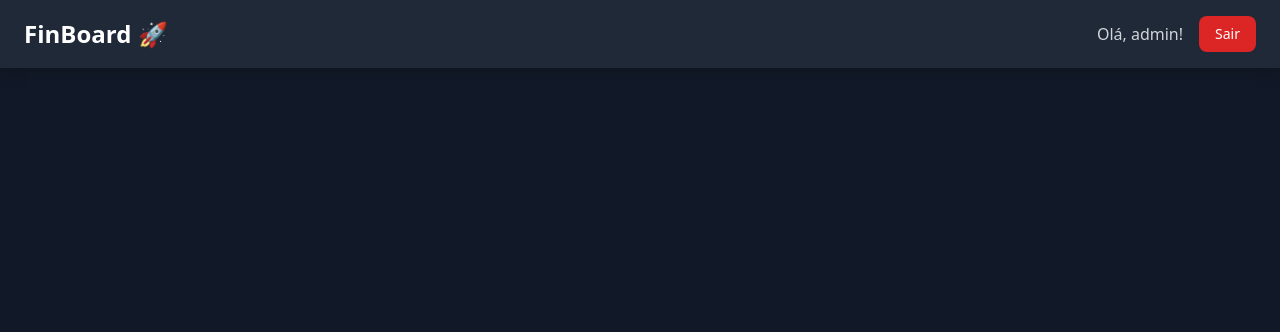
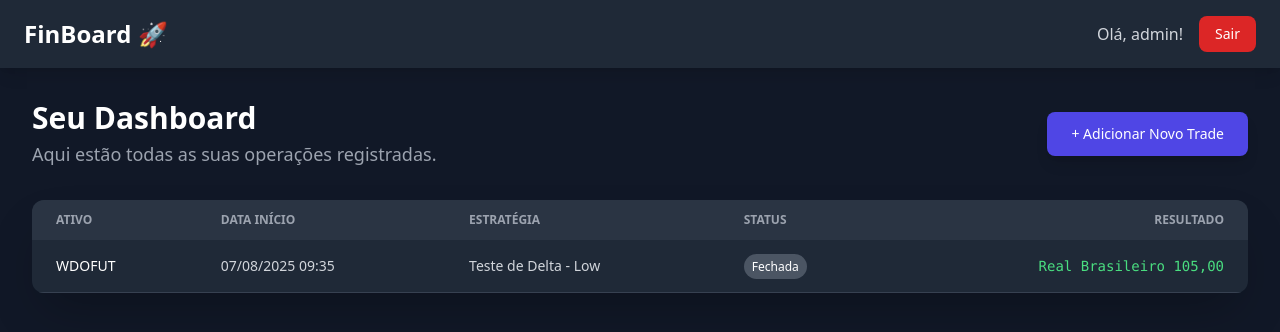
Before and after one commit to bobdreads/FinBoard, a Django app: page / in a window 1280 px wide. Shown: the top 332 px of the page. Run offline with Django 5.2, Linux system fonts and the light colour scheme; a user stored in the database is signed in; data comes from the database, SQL or seed files in the repository; both versions use the stored data as it was after the commit; parts of the project's set-up code (start-up, migrations or seed data) failed here and were passed over.

Commit message:
feat: adicionar modelos de Account e Transaction, atualizar Operation e criar a view home com operações do usuário

```diff
--- a/core/static/core/css/output.css
+++ b/core/static/core/css/output.css
@@ -816,12 +816,20 @@ select {
   margin-top: 0.25rem;
 }
 
+.mt-4 {
+  margin-top: 1rem;
+}
+
 .block {
   display: block;
 }
 
 .flex {
   display: flex;
+}
+
+.table {
+  display: table;
 }
 
 .grid {
@@ -844,12 +852,24 @@ select {
   width: 100%;
 }
 
+.min-w-full {
+  min-width: 100%;
+}
+
 .max-w-6xl {
   max-width: 72rem;
 }
 
 .grid-cols-1 {
   grid-template-columns: repeat(1, minmax(0, 1fr));
+}
+
+.flex-col {
+  flex-direction: column;
+}
+
+.items-start {
+  align-items: flex-start;
 }
 
 .items-center {
@@ -880,6 +900,14 @@ select {
   overflow: hidden;
 }
 
+.overflow-x-auto {
+  overflow-x: auto;
+}
+
+.whitespace-nowrap {
+  white-space: nowrap;
+}
+
 .rounded-2xl {
   border-radius: 1rem;
 }
@@ -892,13 +920,30 @@ select {
   border-radius: 0.375rem;
 }
 
+.rounded-full {
+  border-radius: 9999px;
+}
+
+.rounded-xl {
+  border-radius: 0.75rem;
+}
+
 .border {
   border-width: 1px;
+}
+
+.border-b {
+  border-bottom-width: 1px;
 }
 
 .border-gray-600 {
   --tw-border-opacity: 1;
   border-color: rgb(75 85 99 / var(--tw-border-opacity));
+}
+
+.border-gray-700 {
+  --tw-border-opacity: 1;
+  border-color: rgb(55 65 81 / var(--tw-border-opacity));
 }
 
 .bg-gray-700 {
@@ -928,6 +973,20 @@ select {
 .bg-red-600 {
   --tw-bg-opacity: 1;
   background-color: rgb(220 38 38 / var(--tw-bg-opacity));
+}
+
+.bg-blue-900 {
+  --tw-bg-opacity: 1;
+  background-color: rgb(30 58 138 / var(--tw-bg-opacity));
+}
+
+.bg-gray-600 {
+  --tw-bg-opacity: 1;
+  background-color: rgb(75 85 99 / var(--tw-bg-opacity));
+}
+
+.bg-gray-700\/50 {
+  background-color: rgb(55 65 81 / 0.5);
 }
 
 .object-cover {
@@ -981,8 +1040,40 @@ select {
   padding-bottom: 1rem;
 }
 
+.px-2 {
+  padding-left: 0.5rem;
+  padding-right: 0.5rem;
+}
+
+.py-1 {
+  padding-top: 0.25rem;
+  padding-bottom: 0.25rem;
+}
+
+.py-10 {
+  padding-top: 2.5rem;
+  padding-bottom: 2.5rem;
+}
+
+.py-8 {
+  padding-top: 2rem;
+  padding-bottom: 2rem;
+}
+
+.text-left {
+  text-align: left;
+}
+
 .text-center {
   text-align: center;
+}
+
+.text-right {
+  text-align: right;
+}
+
+.font-mono {
+  font-family: ui-monospace, SFMono-Regular, Menlo, Monaco, Consolas, "Liberation Mono", "Courier New", monospace;
 }
 
 .text-4xl {
@@ -1005,6 +1096,16 @@ select {
   line-height: 2rem;
 }
 
+.text-3xl {
+  font-size: 1.875rem;
+  line-height: 2.25rem;
+}
+
+.text-lg {
+  font-size: 1.125rem;
+  line-height: 1.75rem;
+}
+
 .font-bold {
   font-weight: 700;
 }
@@ -1015,6 +1116,10 @@ select {
 
 .font-medium {
   font-weight: 500;
+}
+
+.uppercase {
+  text-transform: uppercase;
 }
 
 .text-gray-300 {
@@ -1040,6 +1145,21 @@ select {
 .text-white {
   --tw-text-opacity: 1;
   color: rgb(255 255 255 / var(--tw-text-opacity));
+}
+
+.text-blue-200 {
+  --tw-text-opacity: 1;
+  color: rgb(191 219 254 / var(--tw-text-opacity));
+}
+
+.text-gray-500 {
+  --tw-text-opacity: 1;
+  color: rgb(107 114 128 / var(--tw-text-opacity));
+}
+
+.text-green-400 {
+  --tw-text-opacity: 1;
+  color: rgb(74 222 128 / var(--tw-text-opacity));
 }
 
 .shadow-2xl {
@@ -1072,6 +1192,10 @@ select {
 .hover\:bg-red-700:hover {
   --tw-bg-opacity: 1;
   background-color: rgb(185 28 28 / var(--tw-bg-opacity));
+}
+
+.hover\:bg-gray-700\/40:hover {
+  background-color: rgb(55 65 81 / 0.4);
 }
 
 .hover\:text-indigo-400:hover {
@@ -1109,6 +1233,25 @@ select {
   --tw-ring-color: rgb(99 102 241 / var(--tw-ring-opacity));
 }
 
+@media (min-width: 640px) {
+  .sm\:mt-0 {
+    margin-top: 0px;
+  }
+
+  .sm\:flex-row {
+    flex-direction: row;
+  }
+
+  .sm\:items-center {
+    align-items: center;
+  }
+
+  .sm\:px-6 {
+    padding-left: 1.5rem;
+    padding-right: 1.5rem;
+  }
+}
+
 @media (min-width: 768px) {
   .md\:block {
     display: block;
@@ -1122,3 +1265,10 @@ select {
     padding: 3rem;
   }
 }
+
+@media (min-width: 1024px) {
+  .lg\:px-8 {
+    padding-left: 2rem;
+    padding-right: 2rem;
+  }
+}
--- /dev/null
+++ b/core/templates/core/home.html
@@ -0,0 +1,64 @@
+{% extends 'core/base.html' %}
+
+{% block content %}
+<div class="container mx-auto px-4 sm:px-6 lg:px-8 py-8">
+
+    <div class="flex flex-col sm:flex-row justify-between items-start sm:items-center mb-8">
+        <div>
+            <h1 class="text-3xl font-bold text-white">Seu Dashboard</h1>
+            <p class="mt-1 text-lg text-gray-400">Aqui estão todas as suas operações registradas.</p>
+        </div>
+        <a href="#" class="mt-4 sm:mt-0 px-6 py-3 text-sm font-medium text-white bg-indigo-600 rounded-lg hover:bg-indigo-700 transition-colors shadow-lg">
+            + Adicionar Novo Trade
+        </a>
+    </div>
+
+    <div class="bg-gray-800 rounded-xl shadow-2xl overflow-hidden">
+        <div class="overflow-x-auto">
+            <table class="min-w-full text-sm text-left text-gray-300">
+                <thead class="text-xs text-gray-400 uppercase bg-gray-700/50">
+                    <tr>
+                        <th scope="col" class="px-6 py-3">Ativo</th>
+                        <th scope="col" class="px-6 py-3">Data Início</th>
+                        <th scope="col" class="px-6 py-3">Estratégia</th>
+                        <th scope="col" class="px-6 py-3">Status</th>
+                        <th scope="col" class="px-6 py-3 text-right">Resultado</th>
+                    </tr>
+                </thead>
+                <tbody>
+                    {% for op in operations %}
+                    <tr class="border-b border-gray-700 hover:bg-gray-700/40 transition-colors">
+                        <th scope="row" class="px-6 py-4 font-medium text-white whitespace-nowrap">
+                            {{ op.asset.ticker }}
+                        </th>
+                        <td class="px-6 py-4">
+                            {{ op.start_date|date:"d/m/Y H:i" }}
+                        </td>
+                        <td class="px-6 py-4">
+                            {{ op.strategy.name|default:"N/A" }}
+                        </td>
+                        <td class="px-6 py-4">
+                            {% if op.status == 'FECHADA' %}
+                                <span class="px-2 py-1 text-xs font-medium text-white bg-gray-600 rounded-full">{{ op.get_status_display }}</span>
+                            {% else %}
+                                <span class="px-2 py-1 text-xs font-medium text-blue-200 bg-blue-900 rounded-full">{{ op.get_status_display }}</span>
+                            {% endif %}
+                        </td>
+                        <td class="px-6 py-4 text-right font-mono
+                            {% if op.net_financial_result > 0 %} text-green-400 {% elif op.net_financial_result < 0 %} text-red-400 {% else %} text-gray-400 {% endif %}">
+                            {{ op.asset.get_currency_display }} {{ op.net_financial_result|default:"--" }}
+                        </td>
+                    </tr>
+                    {% empty %}
+                    <tr>
+                        <td colspan="5" class="text-center py-10 text-gray-500">
+                            Você ainda não cadastrou nenhuma operação. Que tal começar agora?
+                        </td>
+                    </tr>
+                    {% endfor %}
+                </tbody>
+            </table>
+        </div>
+    </div>
+</div>
+{% endblock %}
--- a/core/views.py
+++ b/core/views.py
@@ -1,6 +1,7 @@
 from django.shortcuts import render, redirect
 from django.contrib.auth import login
 from django.contrib.auth.decorators import login_required
+from dashboard.models import Operation
 from .forms import SignUpForm
 
 # Create your views here.
@@ -11,7 +12,12 @@ def home(request):
     """
     Esta view renderiza a página inicial do projeto.
     """
-    return render(request, 'core/base.html')
+    operations = Operation.objects.filter(user=request.user)
+    context = {
+        'operations': operations
+    }
+
+    return render(request, 'core/home.html', context)
 
 
 def register(request):
```
Also changed, not shown: dashboard/admin.py (+32 -9 lines), dashboard/models.py (+60 -54 lines), dashboard/migrations/0001_initial.py, dashboard/migrations/0002_operation_initial_stop_price_and_more.py (deleted), dashboard/migrations/0003_alter_movement_quantity.py (deleted), db.sqlite3.
